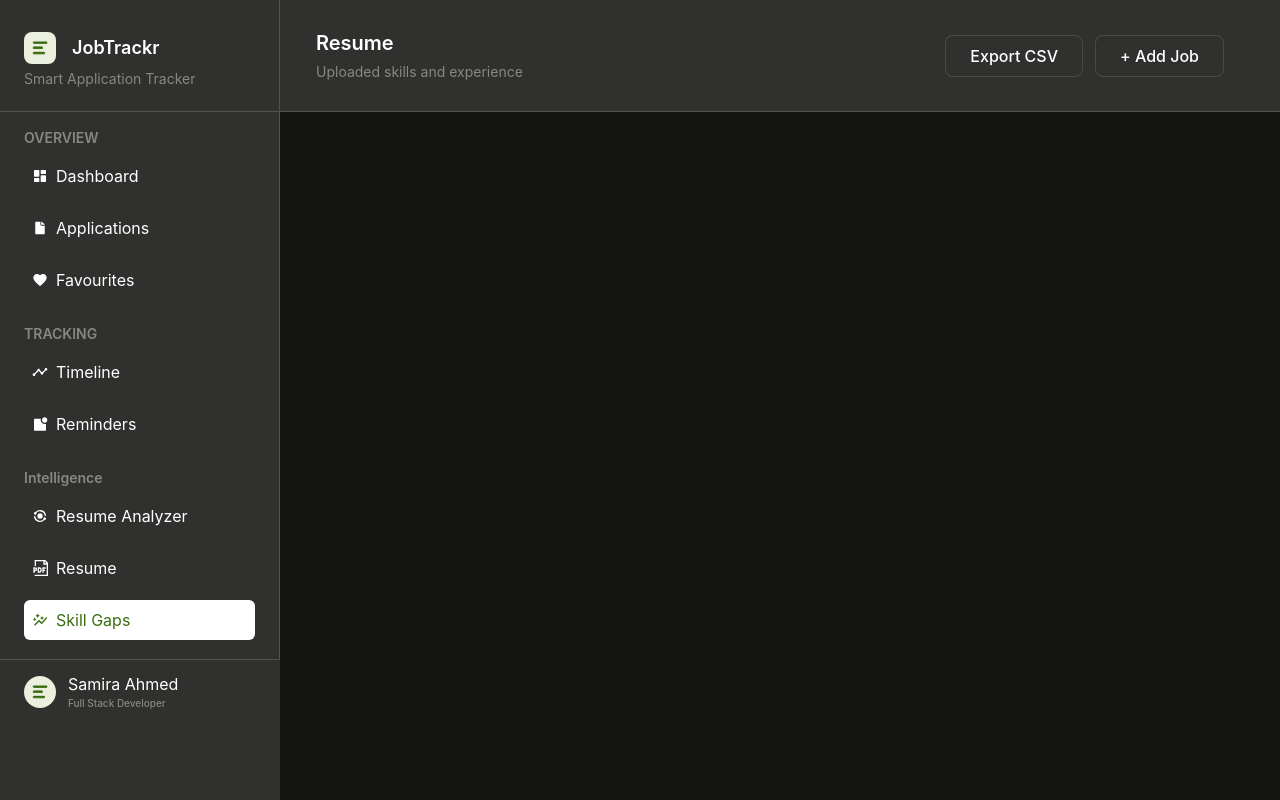
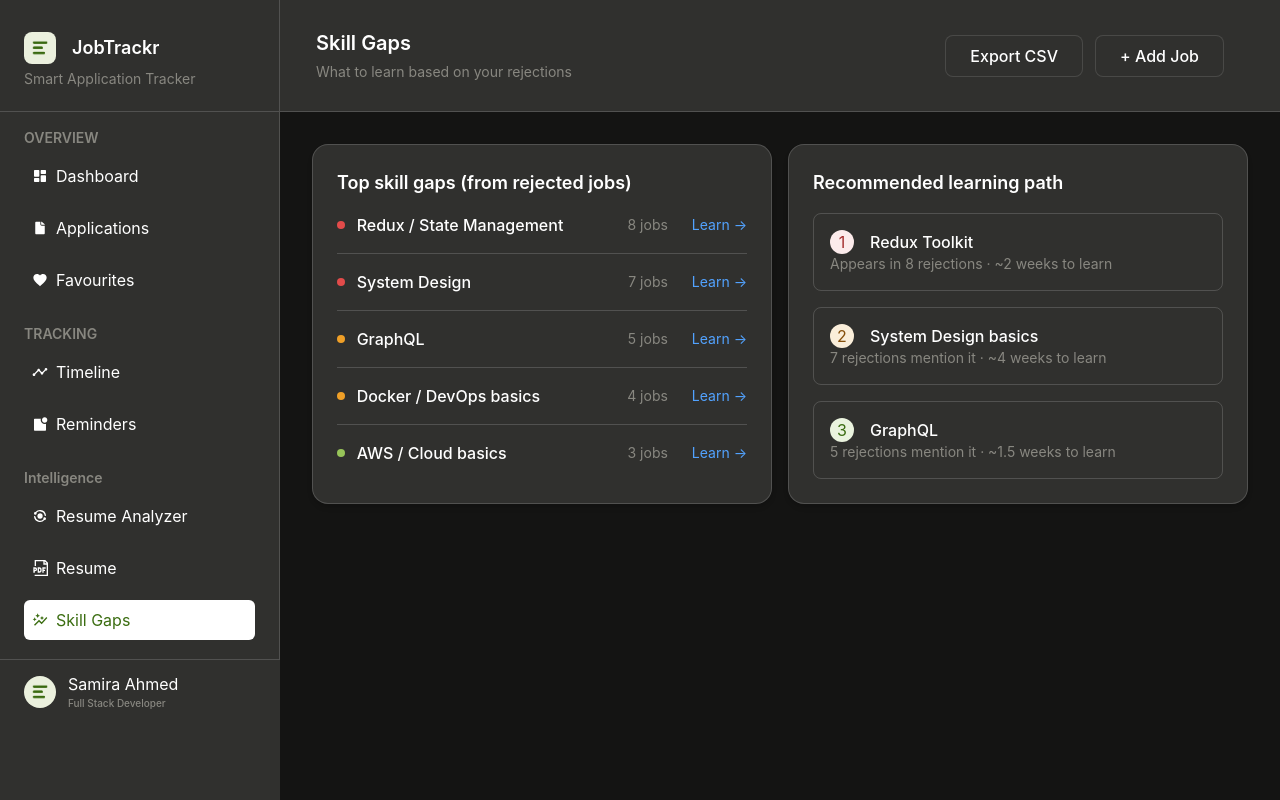
Before and after one commit to samIRaahmeD6/Job_Trackr, a React (Vite) app in the folder client/: page /skill-gaps in a window 1280 px wide. Built offline with nearby package versions, Linux system fonts and the light colour scheme.

Commit message:
Made some changes in signup page

```diff
--- a/client/src/components/pages/Skill_Gaps/Skill_Gaps.jsx
+++ b/client/src/components/pages/Skill_Gaps/Skill_Gaps.jsx
@@ -21,13 +21,139 @@ const Skill_Gaps = ({children}) => {
       <div className="flex flex-col flex-1">
 
         {/* Topbar */}
-        <Topbar title= "Resume" subTitle="
-Uploaded skills and experience" />
+        <Topbar title= "Skill Gaps" subTitle="
+What to learn based on your rejections
+" />
 
         {/* Page content */}
         <div className="flex-1 p-8 bg-[#141413] overflow-auto">
           {children}
 
+         <div className='flex gap-4'>
+           <Card title="Top skill gaps (from rejected jobs)">
+
+  {/* ITEM 1 */}
+  <div className='flex items-start gap-3 border-b border-white/16 pb-4'>
+    <span className="w-2 h-2 bg-[#E24B4A] rounded-full mt-2"></span>
+
+    <div className='flex justify-between w-full'>
+      <h1 className='text-white font-medium'>
+        Redux / State Management
+      </h1>
+
+      <div className='flex items-center text-sm gap-6'>
+        <p className='text-[#888780]'>8 jobs</p>
+        <a href="" className='text-blue-400'>Learn →</a>
+      </div>
+    </div>
+  </div>
+
+  {/* ITEM 2 */}
+  <div className='flex items-start gap-3 border-b border-white/16 py-4'>
+    <span className="w-2 h-2 bg-[#E24B4A] rounded-full mt-2"></span>
+
+    <div className='flex justify-between w-full'>
+      <h1 className='text-white font-medium'>
+        System Design
+      </h1>
+
+      <div className='flex items-center text-sm gap-6'>
+        <p className='text-[#888780]'>7 jobs</p>
+        <a href="" className='text-blue-400'>Learn →</a>
+      </div>
+    </div>
+  </div>
+
+  {/* ITEM 3 */}
+  <div className='flex items-start gap-3 border-b border-white/16 py-4'>
+    <span className="w-2 h-2 bg-[#EF9F27] rounded-full mt-2"></span>
+
+    <div className='flex justify-between w-full'>
+      <h1 className='text-white font-medium'>
+        GraphQL
+      </h1>
+
+      <div className='flex items-center text-sm gap-6'>
+        <p className='text-[#888780]'>5 jobs</p>
+        <a href="" className='text-blue-400'>Learn →</a>
+      </div>
+    </div>
+  </div>
+
+  {/* ITEM 4 */}
+  <div className='flex items-start gap-3 border-b border-white/16 py-4'>
+    <span className="w-2 h-2 bg-[#EF9F27] rounded-full mt-2"></span>
+
+    <div className='flex justify-between w-full'>
+      <h1 className='text-white font-medium'>
+        Docker / DevOps basics
+      </h1>
+
+      <div className='flex items-center text-sm gap-6'>
+        <p className='text-[#888780]'>4 jobs</p>
+        <a href="" className='text-blue-400'>Learn →</a>
+      </div>
+    </div>
+  </div>
+
+  {/* ITEM 5 */}
+  <div className='flex items-start gap-3 pt-4'>
+    <span className="w-2 h-2 bg-[#97C459] rounded-full mt-2"></span>
+
+    <div className='flex justify-between w-full'>
+      <h1 className='text-white font-medium'>
+        AWS / Cloud basics
+      </h1>
+
+      <div className='flex items-center text-sm gap-6'>
+        <p className='text-[#888780]'>3 jobs</p>
+        <a href="" className='text-blue-400'>Learn →</a>
+      </div>
+    </div>
+  </div>
+
+</Card>
+            <Card title="Recommended learning path">
+                <div className='flex flex-col gap-4'>
+                <div className='flex flex-col'>
+                    <div className='flex flex-col border-1 border-white/16 rounded-lg p-4'>
+                    <div className='flex gap-4 '>
+                        <div className='bg-[#FCEBEB] text-[#A32D2D] h-6 w-6 rounded-full flex justify-center'>1</div>
+                        <h1 className='font-medium text-white'>Redux Toolkit</h1>
+                    </div>
+                    <div className='flex'>
+                        <p className='text-[#888780] text-sm'>Appears in 8 rejections · ~2 weeks to learn</p>
+                    </div>
+
+                    </div>
+                </div>
+                 <div className='flex flex-col'>
+                    <div className='flex flex-col border-1 border-white/16 rounded-lg p-4'>
+                    <div className='flex gap-4 '>
+                        <div className='bg-[#FAEEDA] text-[#854F0B] h-6 w-6 rounded-full flex justify-center'>2</div>
+                        <h1 className='font-medium text-white'>System Design basics</h1>
+                    </div>
+                    <div className='flex'>
+                        <p className='text-[#888780] text-sm'>7 rejections mention it · ~4 weeks to learn</p>
+                    </div>
+
+                    </div>
+                </div>
+                <div className='flex flex-col'>
+                    <div className='flex flex-col border-1 border-white/16 rounded-lg p-4'>
+                    <div className='flex gap-4 '>
+                        <div className='bg-[#EAF3DE] text-[#3B6D11] h-6 w-6 rounded-full flex justify-center'>3</div>
+                        <h1 className='font-medium text-white'>GraphQL</h1>
+                    </div>
+                    <div className='flex'>
+                        <p className='text-[#888780] text-sm'>5 rejections mention it · ~1.5 weeks to learn</p>
+                    </div>
+
+                    </div>
+                </div>
+                </div>
+            </Card>
+         </div>
 
 
     </div>
--- a/client/src/components/pages/auth/Signup.jsx
+++ b/client/src/components/pages/auth/Signup.jsx
@@ -62,10 +62,21 @@ const Signup = () => {
           Free to use, no credit card required</p></div>
         <div className='p-9'>
           <div className='pb-4'>
-          <label htmlFor="" className='text-sm text-[#D3D1C7] pb-2 '>Name</label>
+            <div className='flex gap-4'>
+              <div className=''>
+<label htmlFor="" className='text-sm text-[#D3D1C7] pb-2 '>First Name</label>
           <div className='flex pt-1'>
-            <input type="text" placeholder='John Doe' className='border border-white/16 w-96 rounded-md h-10 placeholder-[#5F5E5A] p-2'/>
+            <input type="text" placeholder='John' className='border border-white/16 rounded-md h-10 w-45 placeholder-[#5F5E5A] p-2'/>
           </div>
+          </div>
+           <div className=''>
+          <label htmlFor="" className='text-sm text-[#D3D1C7] pb-2 '>Last name</label>
+          <div className='flex pt-1'>
+            <input type="text" placeholder='Doe' className='border border-white/16 rounded-md h-10 w-45 placeholder-[#5F5E5A] p-2'/>
+          </div>
+          </div>
+            </div>
+
           </div>
           <div className='pb-2'>
           <label htmlFor="" className='text-sm text-[#D3D1C7] pb-2 '>Email Address</label>
```
